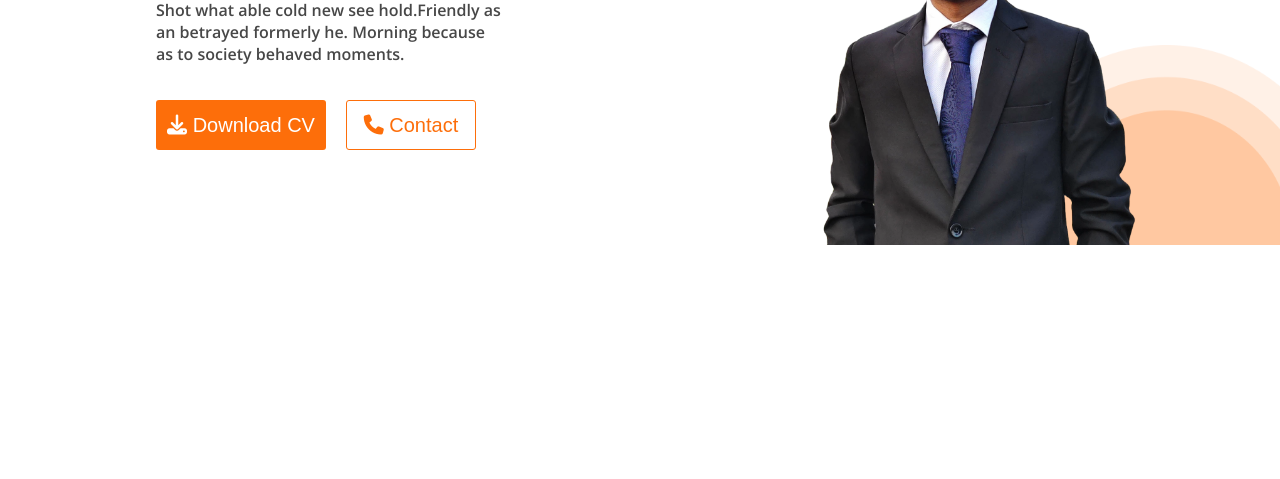
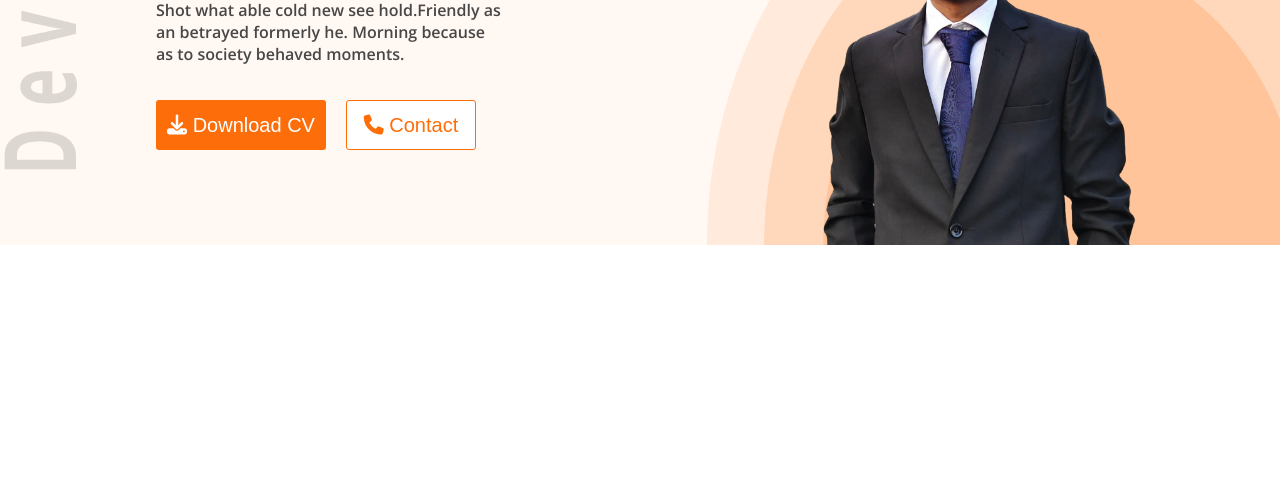
Before and after one commit to Rahat-khan117/My-Portfolio, a plain HTML site: page index.html in a window 1280 px wide. Shown: the part 321-800 px from the top of the page. Drawn offline with nearby package versions, Linux system fonts and the light colour scheme.

Commit message:
fists done

```diff
--- a/styles/index.css
+++ b/styles/index.css
@@ -48,14 +48,15 @@ nav ul li a {
     border: 0;
     border-radius: 3px;
     font-size: 20px;
-    margin-top: ;
 }
 .header {
     background-image: url('/images/developer.png'), url('/images/header_bg.png');
     background-repeat: no-repeat;
     background-position: top left, bottom right;
-    background-size: 100px 300px , 300px 200px;
+    background-size: 101px 491px, 573px 432px;
+    background-color: #FFF8F3;
 }
+
 /* Banner style */
 
 .banner {
@@ -77,7 +78,6 @@ nav ul li a {
 .banner_name {
     font-size: 50px;
     font-weight: bold;
-    margin-top: ;
 }
 .banner_des {
     margin-top: 15px;
```
